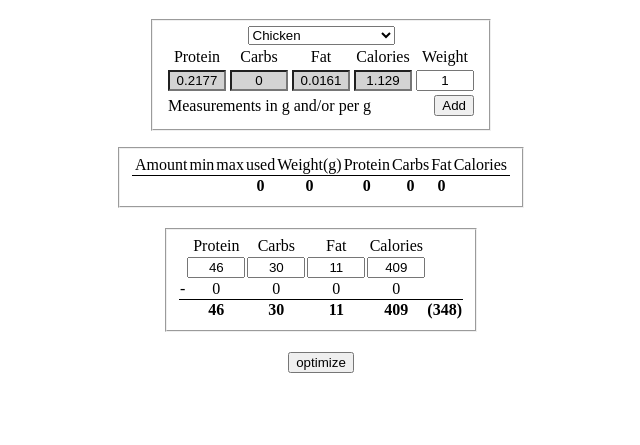
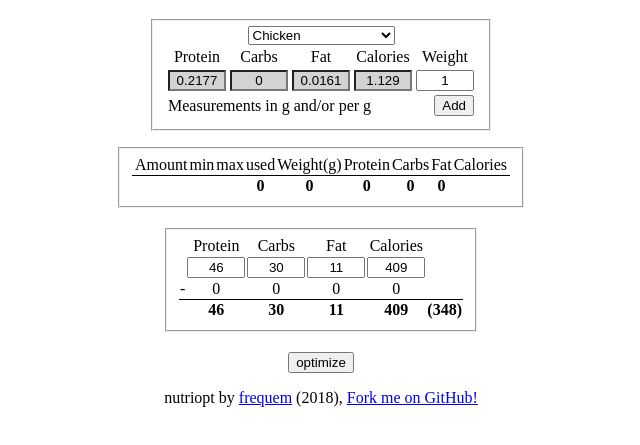
Before and after one commit to frequem/nutriopt, a plain HTML site: page index.html in a window 1280 px wide. Shown: the part 61-506 px from the top of the page, without its empty margins (319-959 px from the left). Drawn offline with Linux system fonts and the light colour scheme.

Commit message:
added branding

```diff
--- a/index.html
+++ b/index.html
@@ -75,5 +75,7 @@
 			</fieldset>
 		</form>
 		<button onclick="onOptimize(); return false;">optimize</button>
+		<p>nutriopt by <a href="https://github.com/frequem">frequem</a> (2018), <a href="https://github.com/frequem/nutriopt">Fork me on GitHub!</a></p>
+
 	</body>
 </html>
```
